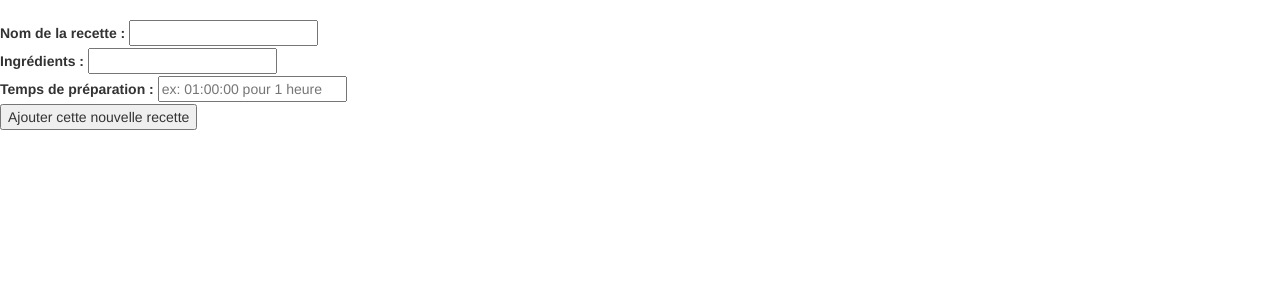
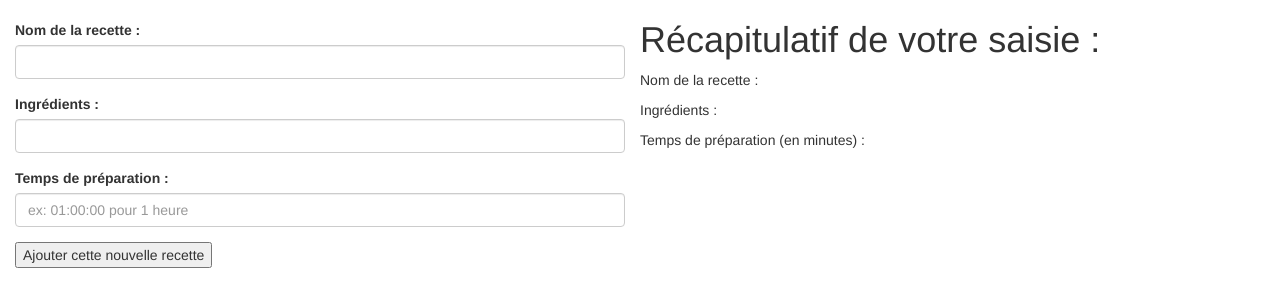
Before and after one commit to abdoulaye75/mini-CMS, a PHP site: page /mini-CMS/views/create.php in a window 1280 px wide. Shown: the part 52-359 px from the top of the page. Run offline with PHP 8.4, Linux system fonts and the light colour scheme; data comes from the database, SQL or seed files in the repository; data that the repository does not hold is empty.

Commit message:
restylage du formulaire en Bootstrap et ajout du récapitulatif de la saisie

```diff
--- a/views/create.php
+++ b/views/create.php
@@ -62,13 +62,31 @@
       </div>
     </nav>
 
-	<form action="" method="post">
-		<label for="name"> Nom de la recette : </label> <input type="text" name="name" id="name"> <br>
-		<label for="ingredients"> Ingrédients : </label> <input type="text" name="ingredients" id="ingredients"> <br>
-		<label for="time"> Temps de préparation : </label> <input type="duration" name="time" id="time"
-		 placeholder="ex: 01:00:00 pour 1 heure"> <br>
+	<form action="" method="post" class="col-md-6">
+    <div class="form-group">
+  		<label for="name"> Nom de la recette : </label>
+      <input type="text" name="name" id="name" class="form-control">
+    </div>
+
+		<div class="form-group">
+      <label for="ingredients"> Ingrédients : </label>
+      <input type="text" name="ingredients" id="ingredients" class="form-control">
+    </div>
+
+		<div class="form-group">
+      <label for="time"> Temps de préparation : </label>
+      <input type="duration" name="time" id="time" class="form-control" placeholder="ex: 01:00:00 pour 1 heure">
+    </div>
+
 		<button type="submit" name="submit"> Ajouter cette nouvelle recette </button>
 	</form>
+
+  <section class="recap">
+    <h1> Récapitulatif de votre saisie : </h1>
+    <p> Nom de la recette : </p>
+    <p> Ingrédients : </p>
+    <p> Temps de préparation (en minutes) : </p>
+  </section>
 
 	<script src="../jquery-2.2.4.js"></script>
 	<script src="../CSS/bootstrap/js/bootstrap.min.js"></script>
```
Also changed, not shown: views/update.php (+22 -4 lines).
